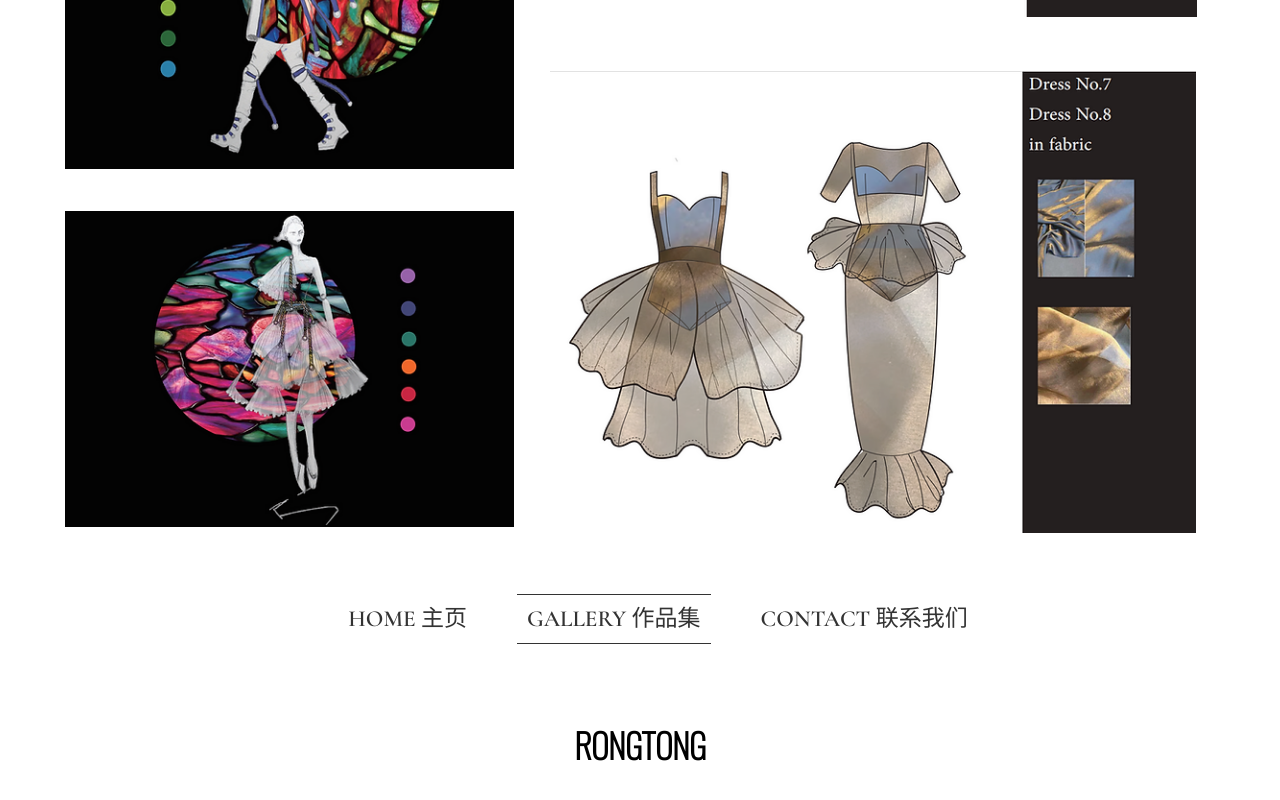
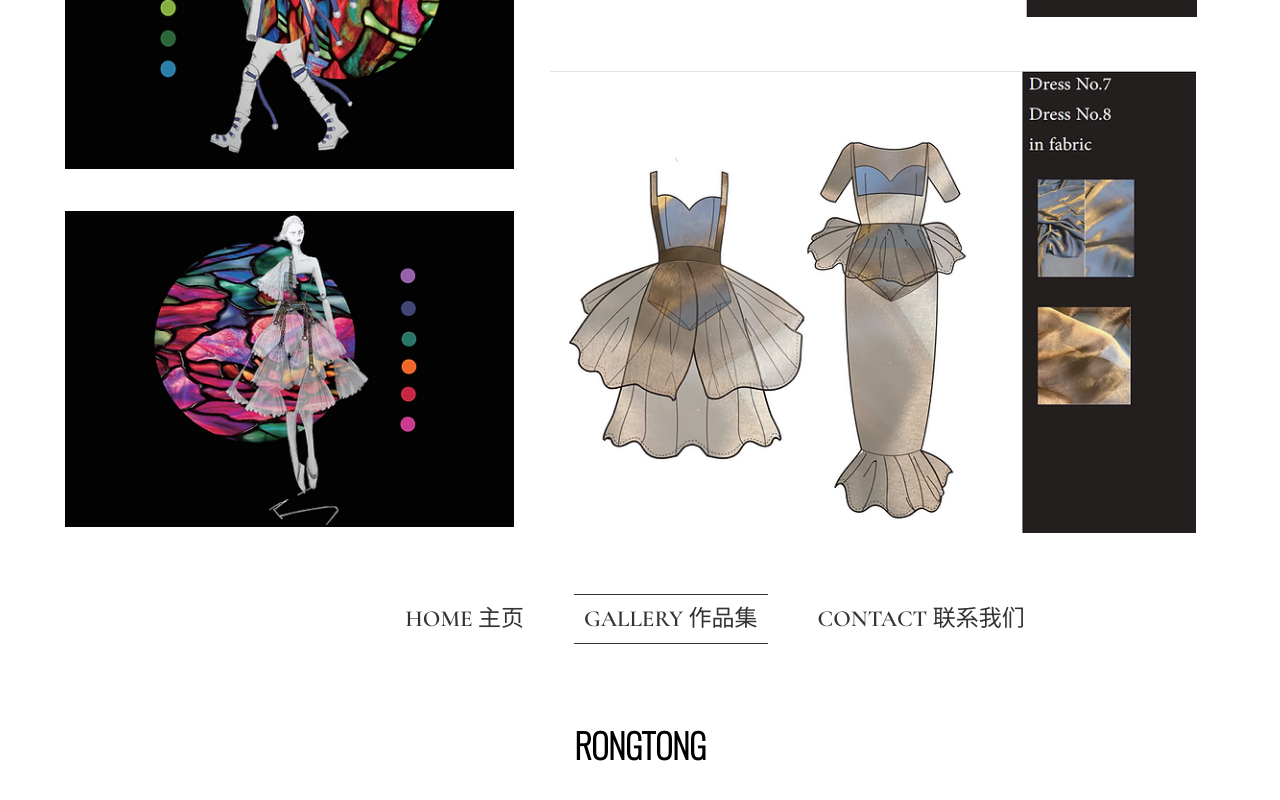
Before and after one commit to tianqingyk/reactDemo, a React (Create React App) app: page /salome in a window 1280 px wide. Shown: the part 3239-4039 px from the top of the page. Built offline with nearby package versions, Linux system fonts and the light colour scheme.

Commit message:
Present Animation

```diff
--- a/src/component/AnimationUtil/AnimationUtil.js
+++ b/src/component/AnimationUtil/AnimationUtil.js
@@ -1,6 +1,11 @@
 import React, { useState, useRef, useEffect } from "react"
+import "./FadeIn.css"
 import "./ScaleUp.css"
 import "./SwingIn.css"
+import "./BounceIn.css"
+import "./ShutterIn.css"
+import "./Test.css"
+
 const AnimationUtil = ({ children, animation, style, className }) => {
   const [isVisible, setIsVisible] = useState(false)
   const ref = useRef(null)
@@ -26,7 +31,7 @@ const AnimationUtil = ({ children, animation, style, className }) => {
 
   return (
     <div ref={ref} >
-      <div className={`${isVisible ? { animation } : ""} ${className}`} style={style}>{children}</div>
+      <div className={`${isVisible ? animation : ""} ${className}`} style={style}>{children}</div>
     </div >
   )
 }
--- /dev/null
+++ b/src/component/AnimationUtil/BounceIn.css
@@ -0,0 +1,109 @@
+.bounce-in-left {
+  -webkit-animation: bounce-in-left 1.1s linear both;
+  animation: bounce-in-left 1.1s linear both;
+}
+
+@-webkit-keyframes bounce-in-left {
+  0% {
+    -webkit-transform: translateX(-600px);
+    transform: translateX(-600px);
+    -webkit-animation-timing-function: ease-in;
+    animation-timing-function: ease-in;
+    opacity: 0;
+  }
+  38% {
+    -webkit-transform: translateX(0);
+    transform: translateX(0);
+    -webkit-animation-timing-function: ease-out;
+    animation-timing-function: ease-out;
+    opacity: 1;
+  }
+  55% {
+    -webkit-transform: translateX(-68px);
+    transform: translateX(-68px);
+    -webkit-animation-timing-function: ease-in;
+    animation-timing-function: ease-in;
+  }
+  72% {
+    -webkit-transform: translateX(0);
+    transform: translateX(0);
+    -webkit-animation-timing-function: ease-out;
+    animation-timing-function: ease-out;
+  }
+  81% {
+    -webkit-transform: translateX(-28px);
+    transform: translateX(-28px);
+    -webkit-animation-timing-function: ease-in;
+    animation-timing-function: ease-in;
+  }
+  90% {
+    -webkit-transform: translateX(0);
+    transform: translateX(0);
+    -webkit-animation-timing-function: ease-out;
+    animation-timing-function: ease-out;
+  }
+  95% {
+    -webkit-transform: translateX(-8px);
+    transform: translateX(-8px);
+    -webkit-animation-timing-function: ease-in;
+    animation-timing-function: ease-in;
+  }
+  100% {
+    -webkit-transform: translateX(0);
+    transform: translateX(0);
+    -webkit-animation-timing-function: ease-out;
+    animation-timing-function: ease-out;
+  }
+}
+@keyframes bounce-in-left {
+  0% {
+    -webkit-transform: translateX(-600px);
+    transform: translateX(-600px);
+    -webkit-animation-timing-function: ease-in;
+    animation-timing-function: ease-in;
+    opacity: 0;
+  }
+  38% {
+    -webkit-transform: translateX(0);
+    transform: translateX(0);
+    -webkit-animation-timing-function: ease-out;
+    animation-timing-function: ease-out;
+    opacity: 1;
+  }
+  55% {
+    -webkit-transform: translateX(-68px);
+    transform: translateX(-68px);
+    -webkit-animation-timing-function: ease-in;
+    animation-timing-function: ease-in;
+  }
+  72% {
+    -webkit-transform: translateX(0);
+    transform: translateX(0);
+    -webkit-animation-timing-function: ease-out;
+    animation-timing-function: ease-out;
+  }
+  81% {
+    -webkit-transform: translateX(-28px);
+    transform: translateX(-28px);
+    -webkit-animation-timing-function: ease-in;
+    animation-timing-function: ease-in;
+  }
+  90% {
+    -webkit-transform: translateX(0);
+    transform: translateX(0);
+    -webkit-animation-timing-function: ease-out;
+    animation-timing-function: ease-out;
+  }
+  95% {
+    -webkit-transform: translateX(-8px);
+    transform: translateX(-8px);
+    -webkit-animation-timing-function: ease-in;
+    animation-timing-function: ease-in;
+  }
+  100% {
+    -webkit-transform: translateX(0);
+    transform: translateX(0);
+    -webkit-animation-timing-function: ease-out;
+    animation-timing-function: ease-out;
+  }
+}
--- /dev/null
+++ b/src/component/AnimationUtil/FadeIn.css
@@ -0,0 +1,21 @@
+.fade-in {
+  -webkit-animation: fade-in 1.8s cubic-bezier(0.39, 0.575, 0.565, 1) both;
+  animation: fade-in 1.8s cubic-bezier(0.39, 0.575, 0.565, 1) both;
+}
+
+@-webkit-keyframes fade-in {
+  0% {
+    opacity: 0;
+  }
+  100% {
+    opacity: 1;
+  }
+}
+@keyframes fade-in {
+  0% {
+    opacity: 0;
+  }
+  100% {
+    opacity: 1;
+  }
+}
--- a/src/component/AnimationUtil/ScaleUp.css
+++ b/src/component/AnimationUtil/ScaleUp.css
@@ -5,8 +5,8 @@
 
 @-webkit-keyframes scale-up-center {
   0% {
-    -webkit-transform: scale(0.5);
-    transform: scale(0.5);
+    -webkit-transform: scale(0);
+    transform: scale(0);
   }
   100% {
     -webkit-transform: scale(1);
--- /dev/null
+++ b/src/component/AnimationUtil/ShutterIn.css
@@ -0,0 +1,22 @@
+.shutter-in-left {
+  animation-name: shutter-in-left;
+  animation-duration: 1s;
+  animation-timing-function: linear;
+  animation-delay: 0s;
+  animation-iteration-count: 1;
+  animation-direction: normal;
+  animation-fill-mode: none;
+  overflow: visible;
+}
+@keyframes shutter-in-left {
+  0% {
+    transform: translateX(-100%);
+    transform-origin: left;
+    opacity: 1;
+  }
+  100% {
+    transform: translateX(0);
+    transform-origin: left;
+    opacity: 1;
+  }
+}
--- /dev/null
+++ b/src/component/AnimationUtil/Test.css
@@ -0,0 +1,17 @@
+.test {
+  animation: bounceInLeft 1s cubic-bezier(0.215, 0.61, 0.355, 1);
+}
+
+@keyframes bounceInLeft {
+  0% {
+    opacity: 1;
+    transform: translate3d(-100%, 0, 0);
+  }
+  80% {
+    opacity: 1;
+    transform: translate3d(5%, 0, 0);
+  }
+  100% {
+    transform: none;
+  }
+}
--- a/src/component/Navbar/Navbar.css
+++ b/src/component/Navbar/Navbar.css
@@ -1,14 +1,17 @@
 .navbar-div {
   height: 80px;
   margin-top: 40px;
+  display: flex;
+  align-items: center;
+  justify-content: center;
+  flex-direction: column;
 }
 
 .navbar {
   display: flex;
   background-color: #fff;
   justify-content: center;
-  height: 20px;
-  margin-left: 36px;
+  margin-left: 150px;
 }
 
 .nav-item-default {
@@ -77,7 +80,7 @@
   background-color: #fff;
   justify-content: center;
   height: 40px;
-  margin-top: 40px;
+  margin-top: 80px;
 }
 
 .submenu-item {
--- a/src/component/Navbar/Navbar.js
+++ b/src/component/Navbar/Navbar.js
@@ -1,6 +1,8 @@
 import React, { useState } from "react"
 import "./Navbar.css"
 import FloatingDiv from "../FloatingDiv/FloatingDiv"
+import AnimationUtil from "../AnimationUtil/AnimationUtil"
+import PresentAnimation from "../PresentAnimation/PresentAnimation"
 
 function Navbar ({ currentPage }) {
 
@@ -40,6 +42,8 @@ function Navbar ({ currentPage }) {
 
   return (
     <div className="navbar-div" onMouseLeave={() => setSubmenu(null)}>
+
+      <PresentAnimation mainHeight={80} mainWidth={900} childWidth={900} childHeight={80} maskLeft={190}>
         <nav className="navbar">
           {menuItems.map((item, index) => (
             <NavItem
@@ -53,6 +57,7 @@ function Navbar ({ currentPage }) {
             />
           ))}
         </nav>
+      </PresentAnimation>
 
       {submenu && submenu.length > 0 && (
         <nav className="submenu">
@@ -78,9 +83,9 @@ function NavItem ({ title, link, submenu, isActive, currentPage, setSubmenu }) {
     setSubmenu(submenu)
   }
   return (
-    <FloatingDiv direction="left-to-right">
+    <>
       <div
-        className={` ${submenu.length > 0 ? 'nav-item' : 'nav-item-default'} `}
+        className={` ${submenu.length > 0 ? 'nav-item' : 'nav-item-default'}`}
         onMouseEnter={handleMouseEnter}
       >
         <a
@@ -90,7 +95,7 @@ function NavItem ({ title, link, submenu, isActive, currentPage, setSubmenu }) {
           {title}
         </a>
       </div >
-    </FloatingDiv>
+    </>
   )
 }
 
--- /dev/null
+++ b/src/component/PresentAnimation/PresentAnimation.css
@@ -0,0 +1,27 @@
+.main-div {
+  position: relative;
+  display: flex;
+  margin: 0;
+}
+
+.mask-div {
+  position: absolute;
+  top: 0;
+  background-color: white;
+  z-index: 999;
+}
+
+.present-div {
+  position: absolute;
+  top: 0;
+  animation: slide-left 1s;
+}
+
+@keyframes slide-left {
+  0% {
+    transform: translateX(-100%);
+  }
+  100% {
+    transform: translateX(0);
+  }
+}
--- /dev/null
+++ b/src/component/PresentAnimation/PresentAnimation.js
@@ -0,0 +1,55 @@
+import React, { useState, useEffect, useRef } from "react"
+import "./PresentAnimation.css"
+
+
+const PresentAnimation = ({ children, mainWidth, mainHeight, childWidth, childHeight, maskLeft = 0 }) => {
+
+  const [isVisible, setIsVisible] = useState(false)
+  const ref = useRef(null)
+
+  useEffect(() => {
+    const observer = new IntersectionObserver(
+      ([entry]) => {
+        if (entry.isIntersecting) {
+          setIsVisible(true)
+          observer.unobserve(entry.target)
+        }
+      }
+    )
+    if (ref.current) {
+      observer.observe(ref.current)
+    }
+    return () => {
+      if (ref.current) {
+        observer.unobserve(ref.current)
+      }
+    }
+  }, [])
+
+  const mainStyle = {
+    width: mainWidth,
+    height: mainHeight
+  }
+
+  const maskDivStyle = {
+    width: childWidth,
+    height: childHeight,
+    left: maskLeft - childWidth
+  }
+
+  const presentDivStyle = {
+    width: childWidth,
+    height: childHeight,
+  }
+
+  return (
+    <div ref={ref} className="main-div" style={mainStyle}>
+      <div className="mask-div" style={maskDivStyle} />
+      <div className={`${isVisible ? "present-div" : ""}`} style={presentDivStyle}>
+        {children}
+      </div>
+    </div>
+  )
+}
+
+export default PresentAnimation
--- a/src/pages/Death/Blocks/ImageBlock/ImageBlock.js
+++ b/src/pages/Death/Blocks/ImageBlock/ImageBlock.js
@@ -115,8 +115,13 @@ const Div3 = () => {
     <>
       <div className="dl-block-div">
         <div className="grid-container3">
-          <ImageView src={dl13} preview={DL13} width={515} height={365} />
-          <ImageView src={dl14} preview={DL14} width={515} height={365} />
+          <AnimationUtil animation="fade-in">
+            <ImageView src={dl13} preview={DL13} width={515} height={365} />
+          </AnimationUtil>
+          <AnimationUtil animation="fade-in">
+            <ImageView src={dl14} preview={DL14} width={515} height={365} />
+          </AnimationUtil>
+
         </div>
       </div>
       <div className="text-div-3">
@@ -132,7 +137,7 @@ const Div4 = () => {
   return (
     <>
       <div className="dl-block-div">
-        <AnimationUtil animation="swing-in-bck">
+        <AnimationUtil animation="scale-up-center">
           <ImageView src={dl15} preview={DL15} width={1076} height={242} />
         </AnimationUtil>
       </div>
```
Lines whose indentation alone changed are shown as unchanged.
